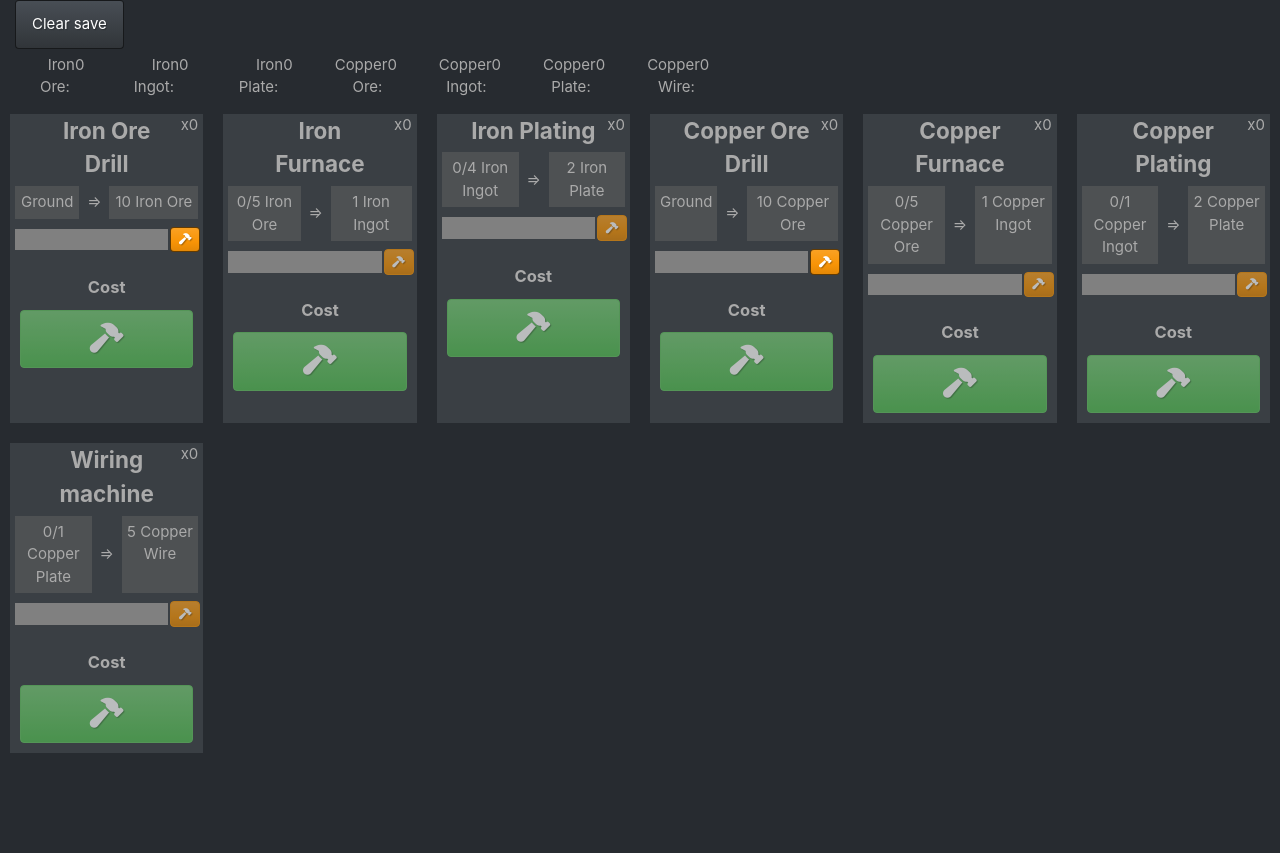
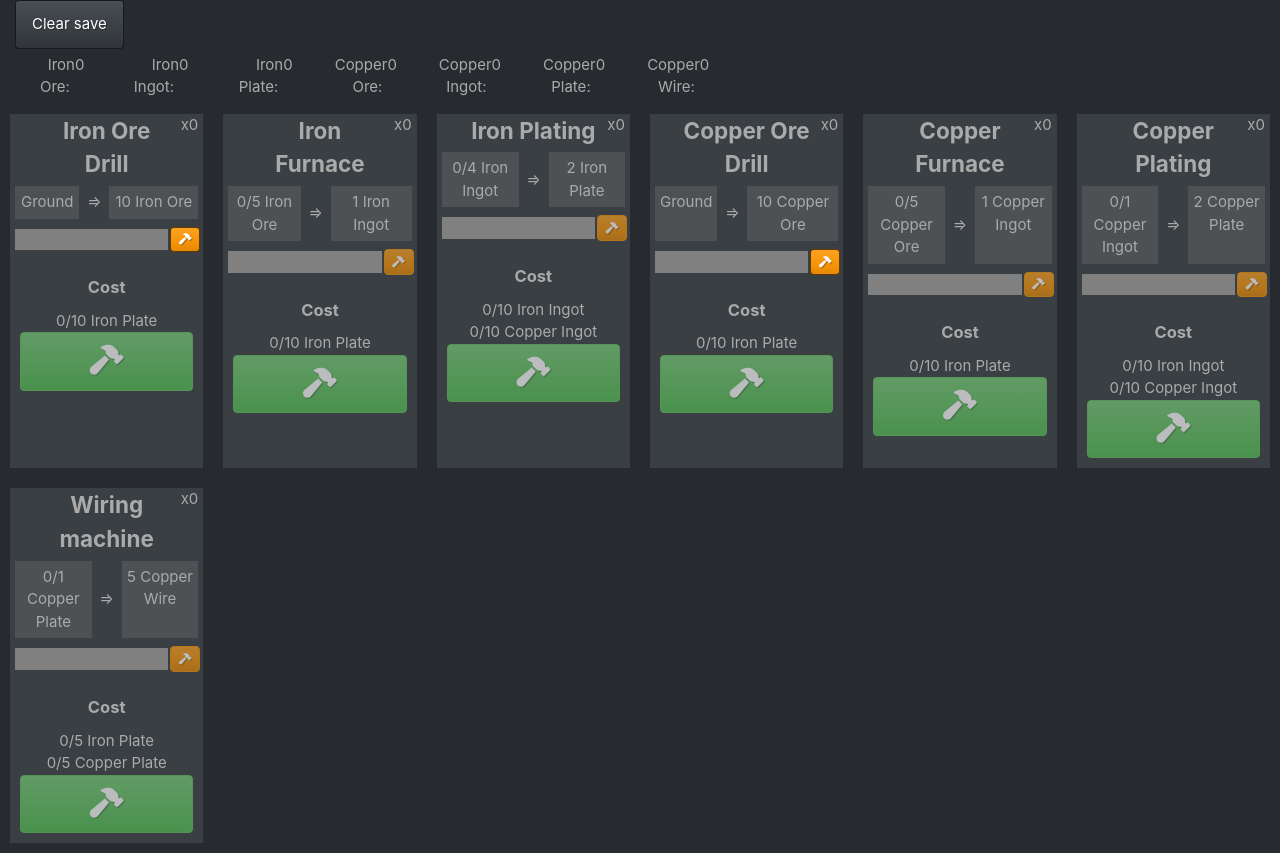
Before and after one commit to charlesbl/factory-game, a React (Create React App) app: page / in a window 1280 px wide. Before the commit the page ends 800 px from the top, so only its background shows below. Built offline with nearby package versions, Linux system fonts and the light colour scheme.

Commit message:
machine cost

```diff
--- a/src/Views/MachineTypeView.js
+++ b/src/Views/MachineTypeView.js
@@ -4,6 +4,16 @@ import MachineView from './MachineView';
 import CraftView from './CraftView';
 
 class MachineTypeView extends React.Component {
+
+    renderMachineCost(itemStack) {
+        var count = this.props.factory.inventory.count(itemStack.item);
+        var capedCount = count > itemStack.quantity ? itemStack.quantity : count;
+        return (
+            <div>
+                {capedCount}/{itemStack.quantity} {itemStack.item.name}
+            </div>
+        );
+    }
 
     renderMachine(machine) {
         return (
@@ -23,7 +33,7 @@ class MachineTypeView extends React.Component {
                 {machinesOfType.map((machine) => this.renderMachine(machine))}
                 <div className="add-machine">
                     <div className="subtitle">Cost</div>
-                    {/*TODO MachineCraftView*/}
+                    {this.props.craft.input.map((itemStack) => this.renderMachineCost(itemStack))}
                     <button className="btn btn-success btn-machine" key={this.props.craft.id} disabled={!this.props.craft.canCraft(this.props.factory)} onClick={() => this.props.craft.tryCraft(this.props.factory)}><i className="fas fa-hammer fa-2x"></i></button>
                 </div>
             </div>
```
